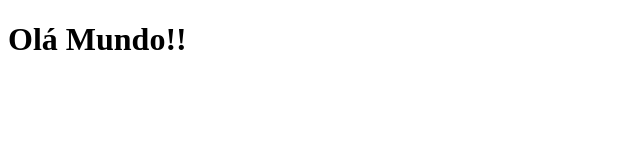
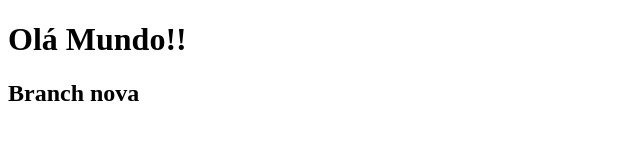
Before and after one commit to brunomcdesa/DevWebAula4, a plain HTML site: page docs/index.html in a window 1280 px wide. Shown: the whole page, without its empty margins (0-640 px from the left). Drawn offline with Linux system fonts and the light colour scheme.

Commit message:
Teste de branch
abcdesgaasf

```diff
--- a/docs/index.html
+++ b/docs/index.html
@@ -8,6 +8,7 @@
 </head>
 <body>
     <h1>Olá Mundo!!</h1>
+    <h2>Branch nova</h2>
 
 </body>
 </html>
```
